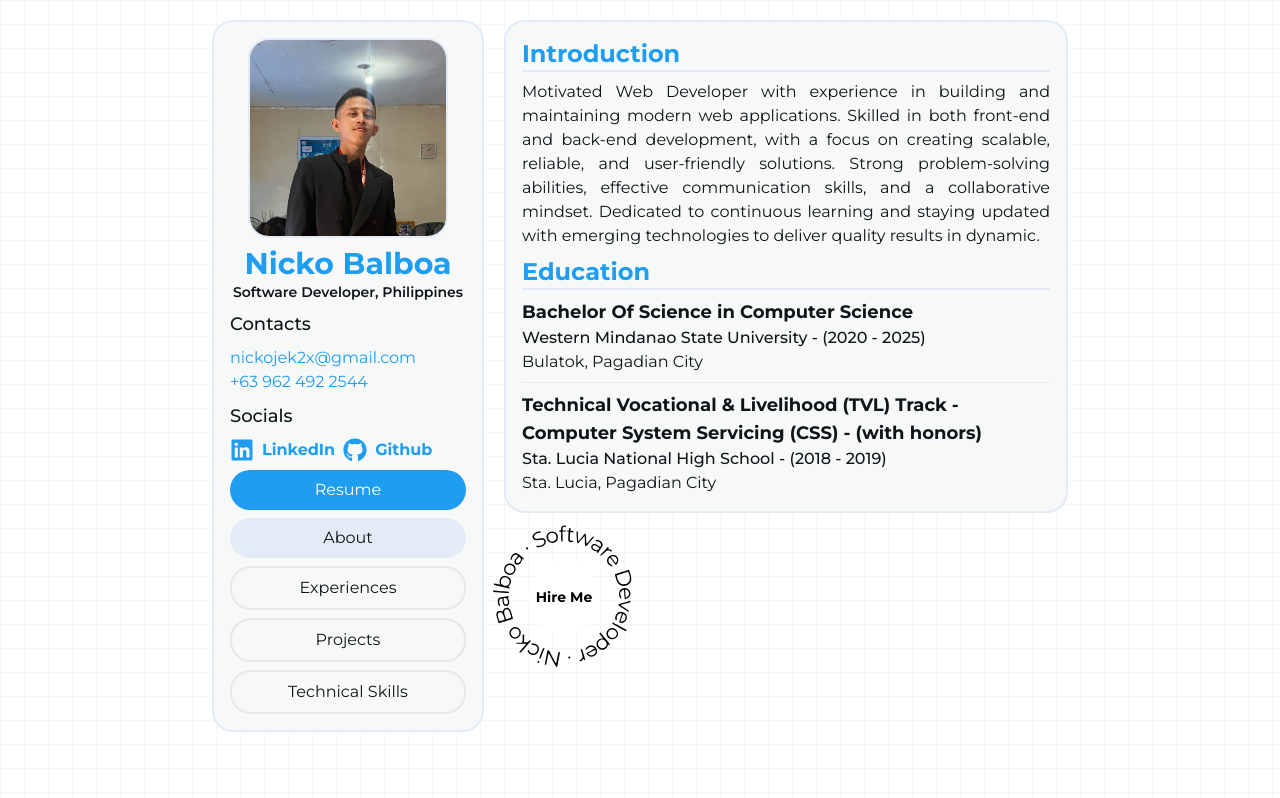
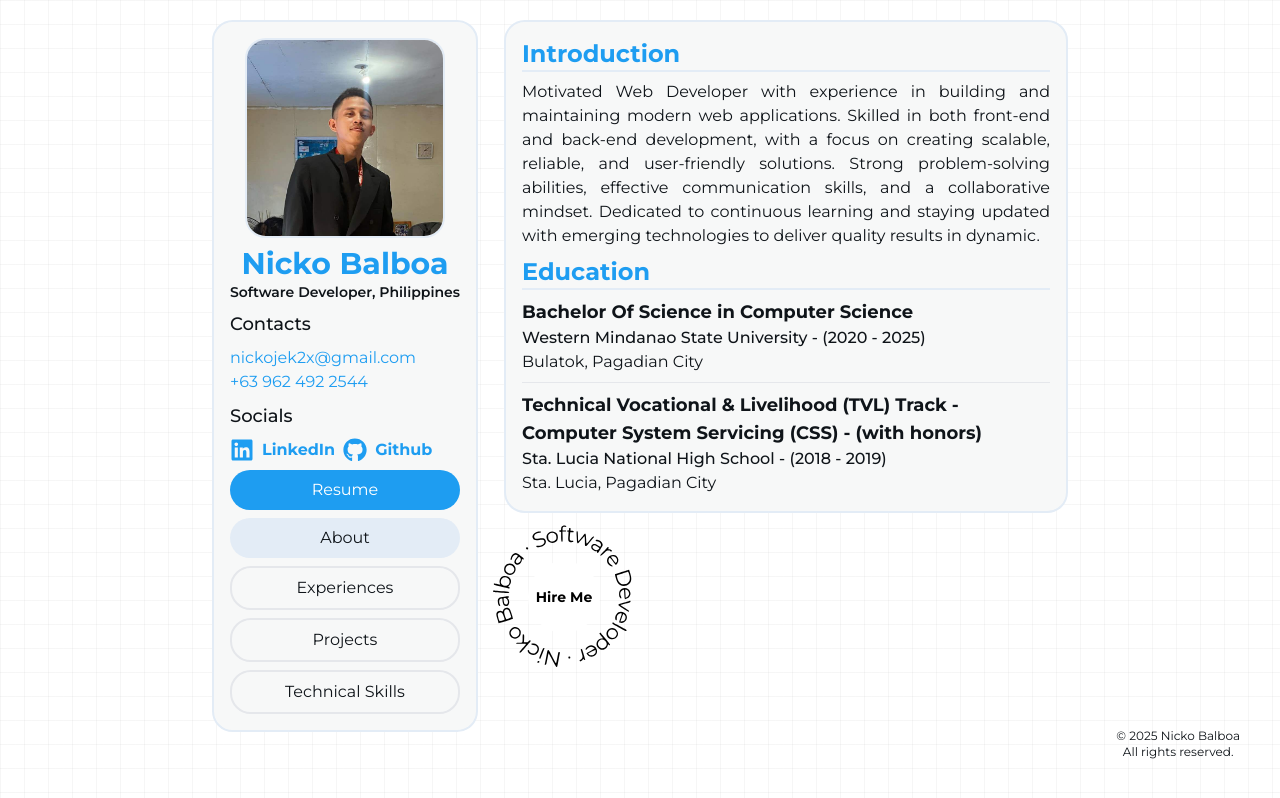
Before and after one commit to NBalboa/me, a React (Vite) app: page / in a window 1280 px wide. Built offline with nearby package versions, Linux system fonts and the light colour scheme.

Commit message:
sticky left side content

```diff
--- a/src/App.tsx
+++ b/src/App.tsx
@@ -9,7 +9,7 @@ import ContentPage from "./components/ContentPage";
 import Resume from "./components/Resume";
 
 const App = () => {
-  const { handleChangePage, handleToggleHamburgerMenu, page, showMenu } = useApp();
+  const { handleChangePage, handleToggleHamburgerMenu, page, showMenu, getCurrentYear } = useApp();
 
   return (
     <Main>
@@ -67,11 +67,20 @@ const App = () => {
               onClick={() => handleChangePage({ page: "technology", isToggleMenu: true })}
             />
           </HamburgerMenu>
+          <div>
+
+          </div>
+
         </div>
       </Content>
       <Content>
         <ContentPage page={page} />
+
       </Content>
+      <div className="absolute right-10 bottom-10">
+        <p className="text-foreground text-xs text-center">© {getCurrentYear()} Nicko Balboa</p>
+        <p className="text-foreground text-xs text-center">All rights reserved.</p>
+      </div>
     </Main>
   );
 };
--- a/src/components/Content.tsx
+++ b/src/components/Content.tsx
@@ -8,9 +8,9 @@ type ContentProps = {
 
 const Content = ({ isSide = false, children }: ContentProps) => {
   return (
-    <div className={`rounded-lg col-span-1 ${isSide ? null : "md:col-span-2"}`}>
+    <div className={`rounded-lg col-span-1 ${isSide ? null : "md:col-span-2"} relative`}>
       {isSide ? (
-        <div className="bg-card border-2 border-accent p-4 rounded-lg">{children}</div>
+        <div className="fixed bg-card border-2 border-accent p-4 rounded-lg">{children}</div>
       ) : (
         <>
           <div className="bg-card border-2 border-accent rounded-lg p-4 relative">{children}</div>
--- a/src/hooks/useApp.ts
+++ b/src/hooks/useApp.ts
@@ -13,12 +13,17 @@ export const useApp = () => {
     }
   }
 
+  const getCurrentYear = (): number => {
+    return new Date().getFullYear()
+  }
+
   const handleToggleHamburgerMenu = () => setShowMenu(prev => !prev)
 
   return {
     page,
     handleChangePage,
     showMenu,
-    handleToggleHamburgerMenu
+    handleToggleHamburgerMenu,
+    getCurrentYear
   }
 }
```
